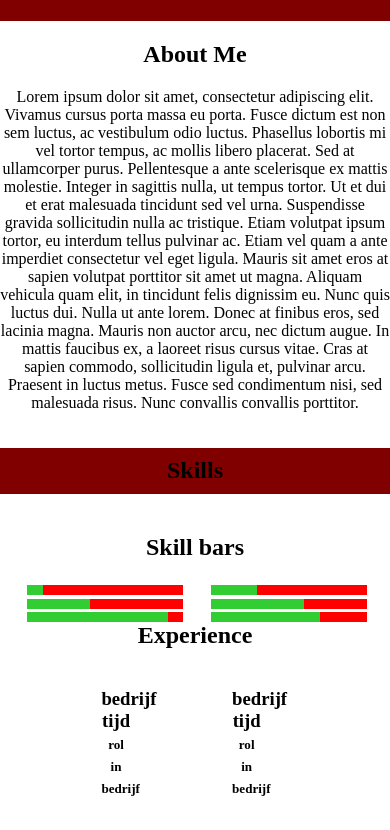
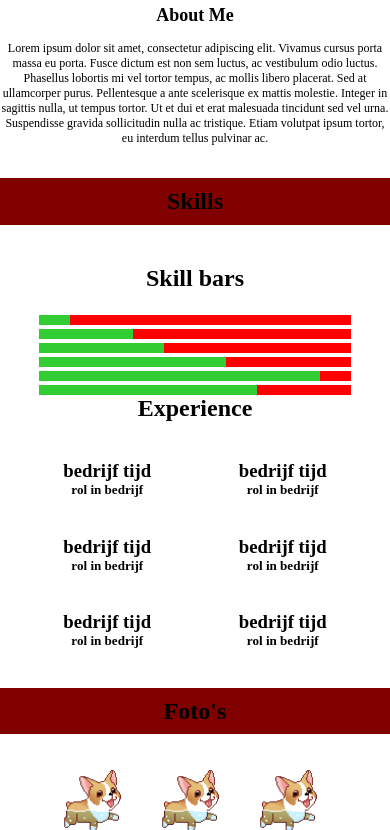
Before and after one commit to timVlasblom/Wireframe, a plain HTML site: page poging2/public_html/index.html in a window 390 px wide. Shown: the part 179-1009 px from the top of the page. Drawn offline with Linux system fonts and the light colour scheme.

Commit message:
Add files via upload

```diff
--- a/poging2/public_html/index.html
+++ b/poging2/public_html/index.html
@@ -3,7 +3,7 @@
 <html lang="en">
     <head>
         <title>&copy;site enzo&hearts;</title>
-        <link rel="stylesheet" href="style.css">
+        <link rel="stylesheet" href="style.css" type="text/css">
         <meta charset="utf-8">
         <meta name="viewport" content="width=device-width, initial-scale=1.0">
     </head>
@@ -24,7 +24,7 @@
         </section>
         <section class="about-me">
             <h2>About Me</h2>
-            <p>Lorem ipsum dolor sit amet, consectetur adipiscing elit. Vivamus cursus porta massa eu porta. Fusce dictum est non sem luctus, ac vestibulum odio luctus. Phasellus lobortis mi vel tortor tempus, ac mollis libero placerat. Sed at ullamcorper purus. Pellentesque a ante scelerisque ex mattis molestie. Integer in sagittis nulla, ut tempus tortor. Ut et dui et erat malesuada tincidunt sed vel urna. Suspendisse gravida sollicitudin nulla ac tristique. Etiam volutpat ipsum tortor, eu interdum tellus pulvinar ac. Etiam vel quam a ante imperdiet consectetur vel eget ligula. Mauris sit amet eros at sapien volutpat porttitor sit amet ut magna. Aliquam vehicula quam elit, in tincidunt felis dignissim eu. Nunc quis luctus dui. Nulla ut ante lorem. Donec at finibus eros, sed lacinia magna. Mauris non auctor arcu, nec dictum augue. In mattis faucibus ex, a laoreet risus cursus vitae. Cras at sapien commodo, sollicitudin ligula et, pulvinar arcu. Praesent in luctus metus. Fusce sed condimentum nisi, sed malesuada risus. Nunc convallis convallis porttitor. </p>
+            <p>Lorem ipsum dolor sit amet, consectetur adipiscing elit. Vivamus cursus porta massa eu porta. Fusce dictum est non sem luctus, ac vestibulum odio luctus. Phasellus lobortis mi vel tortor tempus, ac mollis libero placerat. Sed at ullamcorper purus. Pellentesque a ante scelerisque ex mattis molestie. Integer in sagittis nulla, ut tempus tortor. Ut et dui et erat malesuada tincidunt sed vel urna. Suspendisse gravida sollicitudin nulla ac tristique. Etiam volutpat ipsum tortor, eu interdum tellus pulvinar ac. </p>
         </section>
         <section class="skills">
             <h2 class="subheading">Skills</h2>
--- a/poging2/public_html/style.css
+++ b/poging2/public_html/style.css
@@ -10,13 +10,14 @@ li{
 
 span{
     font-size: 70%;
+    display: block;
 }
 
 .mainnav{
     float: left;
     width: 100%;
     text-align : center;
-    background-color: #FF0000;
+    background-color: #800000;
 }
 
 .intro{
@@ -28,6 +29,12 @@ h1{
     margin-top: 10%;
     font-variant-caps: all-petite-caps;
     font-size: 300%;
+}
+
+@media screen and (max-width: 480px) {
+    h1 {
+    font-size: 250%;
+    }
 }
 
 .foto{
@@ -43,11 +50,16 @@ h1{
     float: left;
 }
 
+@media screen and (max-width: 530px) {
+    .about-me {
+    font-size: 75%;
+    }
+}
+
 .subheading{
     float: left;
     width: 100%;
-    padding-top: 2.5%;
-    padding-bottom: 2.5%;
+    padding: 2.5% 0% 2.5% 0%;
     text-align: center;
     background-color: #800000;
 }
@@ -60,11 +72,17 @@ h1{
 
 .empty-skill {
     float: left;
-    margin-left: 7%;
-    margin-top: 1%;
+    margin: 1% 0% 0% 7%;
     width: 40%;
     height: 10px;
     background: #FF0000;
+}
+
+@media screen and (max-width: 480px) {
+    .empty-skill {
+    width: 80%;
+    margin-left: 10%
+    }
 }
 
 .full-skill {
@@ -116,23 +134,36 @@ h1{
 
 .experience{
     float: left;
-    margin-left: 26%;
-    width: 7.5%;
+    margin-left: 20%;
+    width: 20%;
+    min-width: 75px;
+}
+
+@media screen and (max-width: 530px) {
+    .experience {
+    margin-left: 10%;
+    width: 35%;
+    }
 }
 
 .lenny{
     float: left;
-    margin: 0% 3% 0% 3%;
+    margin: 0% 0% 0% 2%;
     width: 26%;
-    min-width: 100px;
 }
+
+/*@media screen and (max-width: 480px) {
+    .lenny {
+    width: 75%
+    }
+}*/
 
 .photos{
     height: 14%;
 }
 
-photolist{
-
+.photolist{
+    margin: 0%;
 }
 
 .contact{
@@ -175,11 +206,3 @@ media-list{
     width: 4%;
     height: 4%;
 }
-
-
-/*
-    - blijf consistent in gebruik van pixels en procenten
-    - in je html: gebruik dubbele quotes (heb ik bij je form aangepast nu)
-    - de spans mochten op 1 regel
-    - verder netjes!
-*/
```
Also changed, not shown: poging2/nbproject/private/private.xml (line endings or trailing spaces), poging2/nbproject/project.xml (line endings or trailing spaces), 2 other files.
